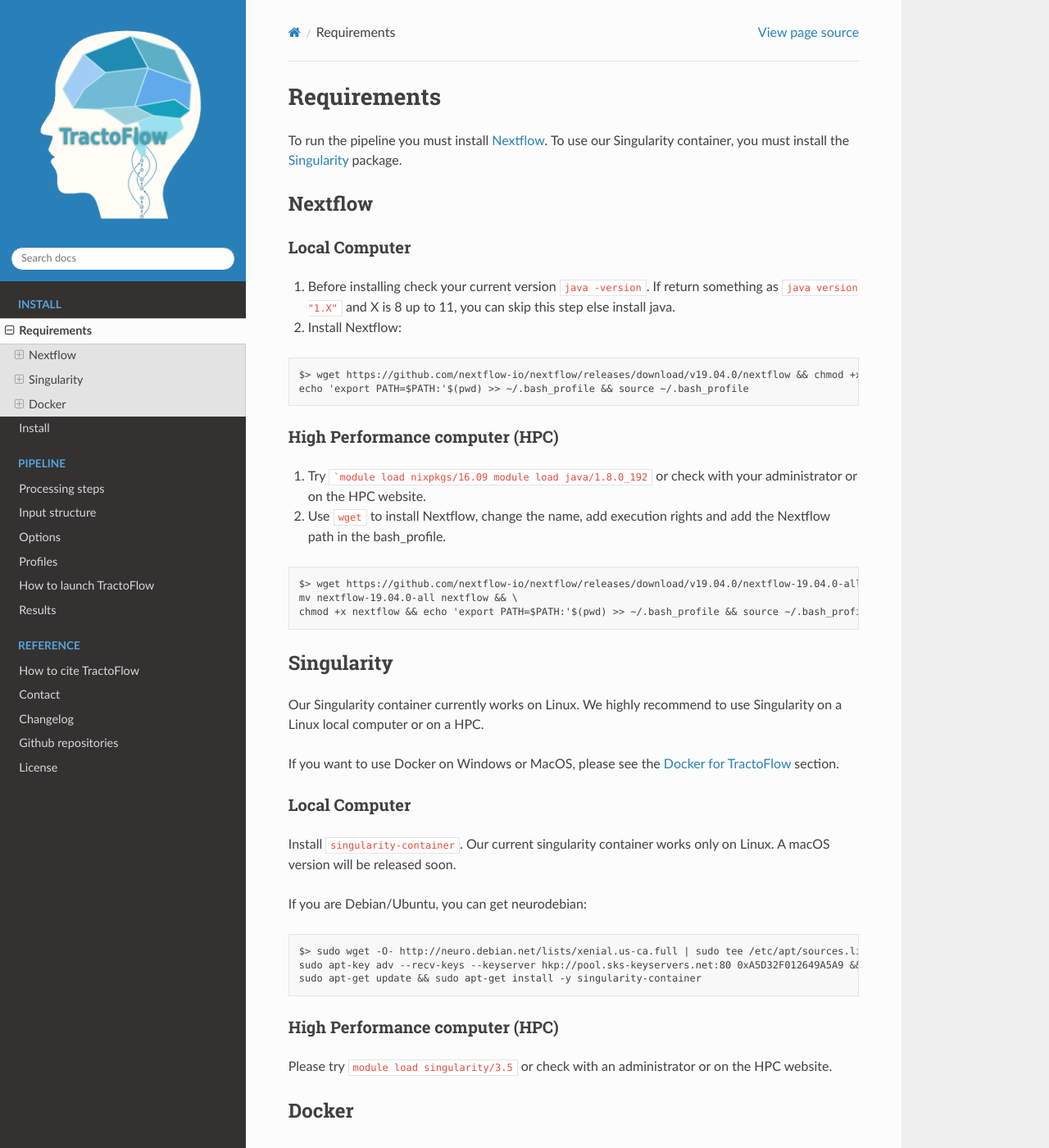
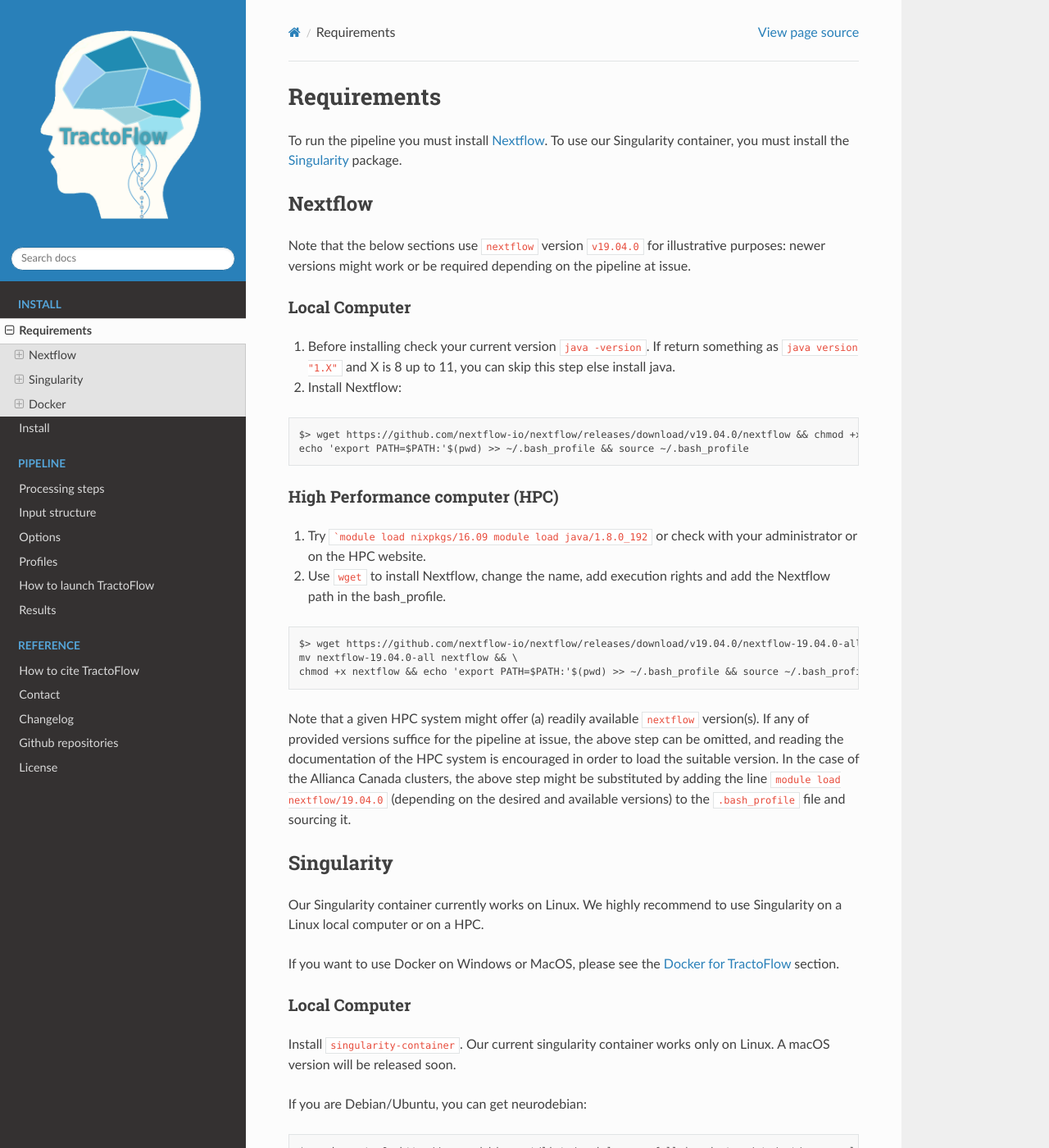
Before and after one commit to scilus/tractoflow_documentation, a Sphinx documentation site: the page built from source/installation/requirements.rst, in a window 1280 px wide and 1400 px high. Shown: the whole window at 82% size. Built offline with Sphinx 7.4.7 and the Read the Docs theme 2.0.0, drawn with Linux system fonts in a browser that asks for light colours.

Commit message:
DOC: Add note about `nextflow` versions
Add note about `nextflow` versions and using them in HPC systems.

```diff
--- a/source/installation/requirements.rst
+++ b/source/installation/requirements.rst
@@ -9,6 +9,10 @@
 
 Nextflow
 --------
+
+Note that the below sections use ``nextflow`` version ``v19.04.0`` for
+illustrative purposes: newer versions might work or be required depending on the
+pipeline at issue.
 
 Local Computer
 ##############
@@ -31,6 +35,15 @@
     $> wget https://github.com/nextflow-io/nextflow/releases/download/v19.04.0/nextflow-19.04.0-all && \
     mv nextflow-19.04.0-all nextflow && \
     chmod +x nextflow && echo 'export PATH=$PATH:'$(pwd) >> ~/.bash_profile && source ~/.bash_profile
+
+Note that a given HPC system might offer (a) readily available ``nextflow``
+version(s). If any of provided versions suffice for the pipeline at issue, the
+above step can be omitted, and reading the documentation of the HPC system is
+encouraged in order to load the suitable version. In the case of the Allianca
+Canada clusters, the above step might be substituted by adding the line
+``module load nextflow/19.04.0`` (depending on the desired and available
+versions) to the ``.bash_profile`` file and sourcing it.
+
 
 Singularity
 -----------
```
